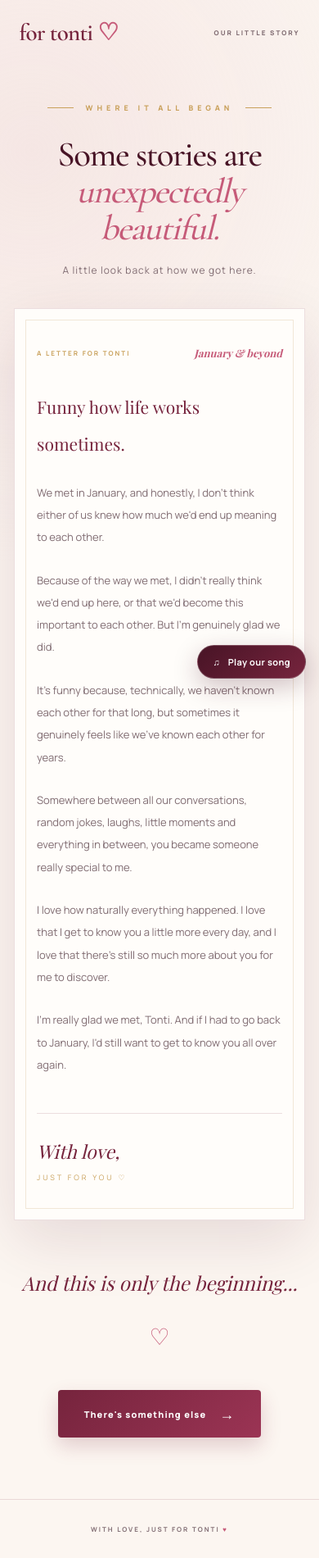
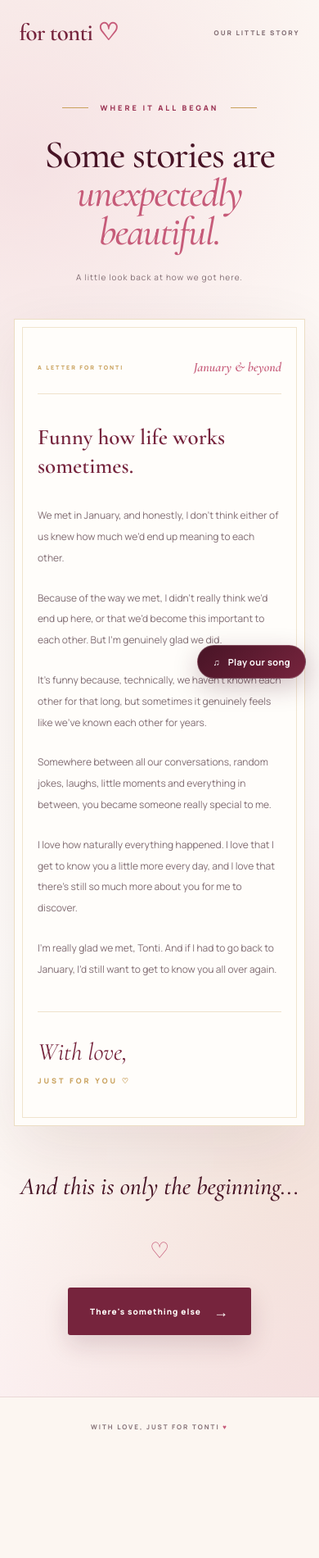
Before and after one commit to emmanuelagbaji11/tonti-website, a plain HTML site: page story.html in a window 390 px wide. Shown: the whole page at 82% size. After the commit the page ends 1776 px from the top, so only its background shows below. Drawn offline with nearby package versions, Linux system fonts and the light colour scheme; a web font is replaced by a local one.

Commit message:
Refactor styles and layout in story.html
Updated various styles and layout properties in story.html, including theme color, font styles, padding, and margins.

```diff
--- a/story.html
+++ b/story.html
@@ -3,7 +3,7 @@
 <head>
     <meta charset="UTF-8">
     <meta name="viewport" content="width=device-width, initial-scale=1.0">
-    <meta name="theme-color" content="#faf6f0">
+    <meta name="theme-color" content="#fcf6f1">
 
     <title>Our Story | For Tonti ♡</title>
     <meta name="description" content="A little story about how it all began.">
@@ -11,59 +11,75 @@
     <link rel="preconnect" href="https://fonts.googleapis.com">
     <link rel="preconnect" href="https://fonts.gstatic.com" crossorigin>
 
-    <link href="https://fonts.googleapis.com/css2?family=DM+Sans:wght@400;500;600;700&family=Playfair+Display:ital,wght@0,400;0,500;0,600;0,700;1,400;1,500&display=swap" rel="stylesheet">
+    <link href="https://fonts.googleapis.com/css2?family=Cormorant+Garamond:ital,wght@0,400;0,500;0,600;0,700;1,400;1,500;1,600&family=Manrope:wght@400;500;600;700;800&display=swap" rel="stylesheet">
 
     <link rel="stylesheet" href="css/style.css">
 
     <style>
         .story-hero {
-            padding: 155px 20px 90px;
+            padding: 155px 20px 100px;
             background:
-                radial-gradient(circle at 10% 10%, rgba(232,201,203,.35), transparent 30%),
-                var(--cream);
+                radial-gradient(circle at 8% 12%, rgba(232,184,197,.35), transparent 30%),
+                radial-gradient(circle at 92% 85%, rgba(201,161,92,.13), transparent 30%),
+                linear-gradient(135deg, #fcf6f1, #fffdfa 60%, #f8e4e8);
             min-height: 100vh;
         }
 
         .story-container {
-            max-width: 900px;
+            max-width: 960px;
             margin: auto;
         }
 
         .story-heading {
             text-align: center;
-            margin-bottom: 55px;
+            margin-bottom: 65px;
         }
 
         .story-heading .eyebrow {
             margin-bottom: 28px;
+            color: var(--wine);
+            font-family: 'Manrope', sans-serif;
+            font-size: 9px;
+            font-weight: 800;
+            letter-spacing: 3px;
         }
 
         .story-heading .page-title {
-            font-size: clamp(43px, 7vw, 75px);
+            font-family: 'Cormorant Garamond', serif !important;
+            color: var(--deep-burgundy);
+            font-size: clamp(48px, 7vw, 82px);
+            font-weight: 500;
+            line-height: .98;
+        }
+
+        .story-heading .page-title em {
+            color: var(--rose);
+            font-weight: 500;
         }
 
         .story-subtitle {
             color: var(--muted);
-            font-size: 12px;
+            font-family: 'Manrope', sans-serif;
+            font-size: 11px;
             letter-spacing: 1px;
-            margin-top: 20px;
+            margin-top: 22px;
         }
 
         .story-letter {
-            max-width: 760px;
+            max-width: 780px;
             margin: auto;
-            padding: 65px 75px;
+            padding: 75px 85px;
             background: var(--ivory);
-            border: 1px solid var(--border);
-            box-shadow: var(--shadow);
+            border: 1px solid rgba(201,161,92,.35);
+            box-shadow: 0 25px 75px rgba(72,20,38,.09);
             position: relative;
         }
 
         .story-letter::before {
             content: "";
             position: absolute;
-            inset: 13px;
-            border: 1px solid rgba(198,164,107,.25);
+            inset: 14px;
+            border: 1px solid rgba(201,161,92,.28);
             pointer-events: none;
         }
 
@@ -71,37 +87,45 @@
             display: flex;
             justify-content: space-between;
             align-items: center;
-            margin-bottom: 45px;
+            gap: 15px;
+            margin-bottom: 50px;
+            padding-bottom: 22px;
+            border-bottom: 1px solid rgba(201,161,92,.3);
             position: relative;
         }
 
         .letter-top span {
+            font-family: 'Manrope', sans-serif;
             font-size: 9px;
             letter-spacing: 3px;
             color: var(--champagne);
-            font-weight: 700;
+            font-weight: 800;
         }
 
         .letter-top .letter-date {
-            font-family: 'Playfair Display', serif;
+            font-family: 'Cormorant Garamond', serif;
             font-style: italic;
-            font-size: 15px;
+            font-size: 19px;
             letter-spacing: 0;
             color: var(--rose);
         }
 
         .story-letter p {
             color: var(--muted);
-            font-size: 14px;
-            line-height: 2.25;
-            margin-bottom: 25px;
+            font-family: 'Manrope', sans-serif;
+            font-size: 13px;
+            line-height: 2.3;
+            margin-bottom: 27px;
             position: relative;
         }
 
         .story-letter p:first-of-type {
             color: var(--burgundy);
-            font-family: 'Playfair Display', serif;
-            font-size: 23px;
+            font-family: 'Cormorant Garamond', serif;
+            font-size: 31px;
+            font-weight: 600;
+            line-height: 1.3;
+            margin-bottom: 30px;
         }
 
         .story-letter p:last-of-type {
@@ -109,16 +133,16 @@
         }
 
         .letter-signature {
-            margin-top: 45px;
+            margin-top: 50px;
             padding-top: 30px;
-            border-top: 1px solid var(--border);
+            border-top: 1px solid rgba(201,161,92,.3);
             position: relative;
         }
 
         .letter-signature span {
             display: block;
-            font-family: 'Playfair Display', serif;
-            font-size: 23px;
+            font-family: 'Cormorant Garamond', serif;
+            font-size: 30px;
             font-style: italic;
             color: var(--burgundy);
         }
@@ -127,25 +151,63 @@
             display: block;
             margin-top: 10px;
             color: var(--champagne);
+            font-family: 'Manrope', sans-serif;
             font-size: 9px;
+            font-weight: 800;
             letter-spacing: 3px;
         }
 
         .story-closing {
             text-align: center;
-            margin: 60px auto 0;
+            margin: 75px auto 0;
         }
 
         .story-closing p {
-            font-family: 'Playfair Display', serif;
-            font-size: clamp(24px, 4vw, 34px);
+            font-family: 'Cormorant Garamond', serif;
+            font-size: clamp(30px, 4vw, 43px);
             font-style: italic;
-            color: var(--burgundy);
-            margin-bottom: 30px;
+            font-weight: 500;
+            color: var(--deep-burgundy);
+            margin-bottom: 25px;
         }
 
         .story-closing .ending-heart {
-            margin-bottom: 25px;
+            display: inline-block;
+            color: var(--rose);
+            font-size: 27px;
+            margin-bottom: 28px;
+        }
+
+        .story-closing .button {
+            display: inline-flex;
+            align-items: center;
+            gap: 15px;
+            padding: 17px 27px;
+            border-radius: 3px;
+            background: var(--burgundy);
+            color: var(--ivory);
+            font-family: 'Manrope', sans-serif;
+            font-size: 10px;
+            font-weight: 800;
+            letter-spacing: 1px;
+            text-decoration: none;
+            box-shadow: 0 12px 30px rgba(72,20,38,.15);
+            transition: .3s ease;
+        }
+
+        .story-closing .button:hover {
+            background: var(--deep-burgundy);
+            transform: translateY(-4px);
+            box-shadow: 0 17px 35px rgba(72,20,38,.22);
+        }
+
+        .story-closing .button span {
+            font-size: 18px;
+            transition: transform .3s ease;
+        }
+
+        .story-closing .button:hover span {
+            transform: translateX(5px);
         }
 
         @media (max-width: 650px) {
@@ -154,24 +216,34 @@
             }
 
             .story-heading {
-                margin-bottom: 38px;
+                margin-bottom: 42px;
             }
 
             .story-heading .page-title {
-                font-size: 43px;
+                font-size: 48px;
+            }
+
+            .story-subtitle {
+                font-size: 10px;
+                line-height: 1.8;
             }
 
             .story-letter {
-                padding: 45px 27px;
+                padding: 48px 28px;
+            }
+
+            .story-letter::before {
+                inset: 9px;
             }
 
             .story-letter p {
-                font-size: 13px;
-                line-height: 2.1;
+                font-size: 12px;
+                line-height: 2.15;
+                margin-bottom: 23px;
             }
 
             .story-letter p:first-of-type {
-                font-size: 21px;
+                font-size: 27px;
             }
 
             .letter-top {
@@ -179,12 +251,46 @@
             }
 
             .letter-top span {
-                font-size: 8px;
+                font-size: 7px;
                 letter-spacing: 2px;
             }
 
             .letter-top .letter-date {
-                font-size: 13px;
+                font-size: 16px;
+            }
+
+            .letter-signature {
+                margin-top: 38px;
+            }
+
+            .story-closing {
+                margin-top: 55px;
+            }
+        }
+
+        @media (max-width: 380px) {
+            .story-heading .page-title {
+                font-size: 41px;
+            }
+
+            .story-letter {
+                padding: 42px 23px;
+            }
+
+            .letter-top span {
+                font-size: 6px;
+                letter-spacing: 1.5px;
+            }
+
+            .letter-top .letter-date {
+                font-size: 14px;
+            }
+        }
+
+        @media (prefers-reduced-motion: reduce) {
+            .story-closing .button,
+            .story-closing .button span {
+                transition: none;
             }
         }
     </style>
```
